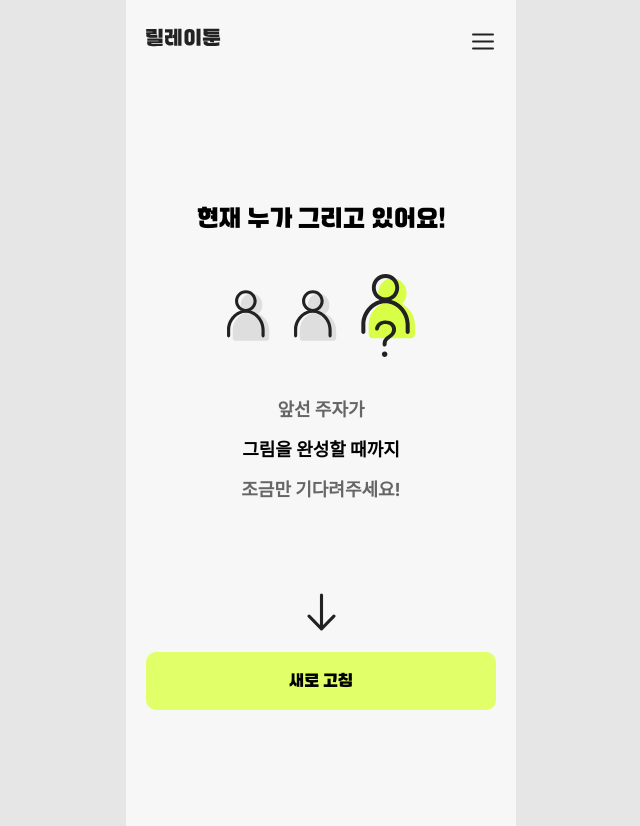
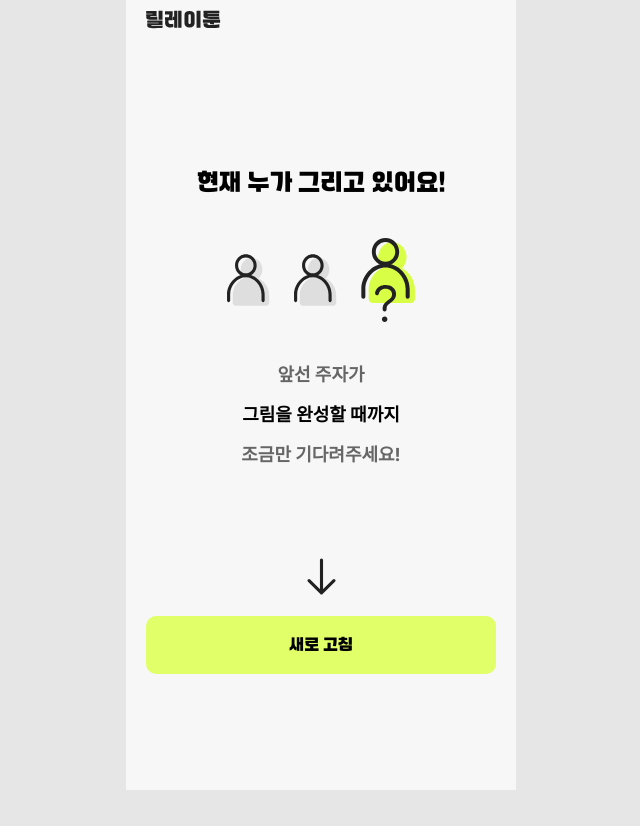
Before and after one commit to relay-toon/front, a Next.js app: page /waiting in a window 1280 px wide. Shown: the whole page, without its empty margins (319-959 px from the left). After the commit the page ends 800 px from the top, so only its background shows below. Built offline with nearby package versions, Linux system fonts and the light colour scheme.

Commit message:
design: Header component

```diff
--- a/src/app/(main)/layout.tsx
+++ b/src/app/(main)/layout.tsx
@@ -1,4 +1,3 @@
-import Header from '@/src/components/header';
 import { ReactNode } from 'react';
 import '../styles/globals.css';
 interface LayoutProps {
@@ -8,7 +7,6 @@ interface LayoutProps {
 export default function Layout({ children }: LayoutProps) {
   return (
     <div className="w-[390px] bg-[#F7F7F7]">
-      <Header />
       <main>{children}</main>
     </div>
   );
--- a/src/app/(main)/waiting/page.tsx
+++ b/src/app/(main)/waiting/page.tsx
@@ -1,10 +1,11 @@
 import LargeButton from '@/src/components/LargeButton';
-import StartModal from '@/src/components/StartModal';
+import OnlyLogoHeader from '@/src/components/header/OnlyLogoHeader';
 import Image from 'next/image';
 
 export default function WaitingPage() {
   return (
     <div>
+      <OnlyLogoHeader />
       <div className="custom-waguri-font mt-32 flex justify-center text-2xl">
         현재 누가 그리고 있어요!
       </div>
--- /dev/null
+++ b/src/components/header/BackHeader.tsx
@@ -0,0 +1,9 @@
+import Image from 'next/image';
+
+export default function BackHeader() {
+  return (
+    <div className="ml-3">
+      <Image src="/svg/header-back.svg" alt="back" width={26} height={26} />
+    </div>
+  );
+}
--- a/src/components/header.tsx
+++ b/src/components/header/MenuHeader.tsx
@@ -1,10 +1,10 @@
 import Image from 'next/image';
 import Link from 'next/link';
-export default function Header() {
+export default function MenuHeader() {
   return (
-    <div className="mt-2 flex flex-row p-5">
+    <div className="flex flex-row px-5 py-[10px]">
       <Link href="/">
-        <Image src="/svg/logo.svg" alt="logo" width={75} height={27} priority />
+        <Image src="/svg/logo.svg" alt="logo" width={75} height={28} priority />
       </Link>
       <Image
         src="/svg/header-menu.svg"
--- /dev/null
+++ b/src/components/header/OnlyLogoHeader.tsx
@@ -0,0 +1,9 @@
+import Image from 'next/image';
+
+export default function OnlyLogoHeader() {
+  return (
+    <div className="flex px-5 py-[10px]">
+      <Image src="/svg/logo.svg" alt="logo" width={75} height={28} priority />
+    </div>
+  );
+}
--- /dev/null
+++ b/src/components/header/ShareHeader.tsx
@@ -0,0 +1,16 @@
+import Image from 'next/image';
+
+export default function ShareHeader() {
+  return (
+    <div className="flex flex-row px-5 py-[10px]">
+      <Image src="/svg/header-share.svg" alt="share" width={26} height={26} />
+      <Image
+        src="/svg/header-menu.svg"
+        alt="menu"
+        width={26}
+        height={26}
+        className="ml-auto"
+      />
+    </div>
+  );
+}
```
